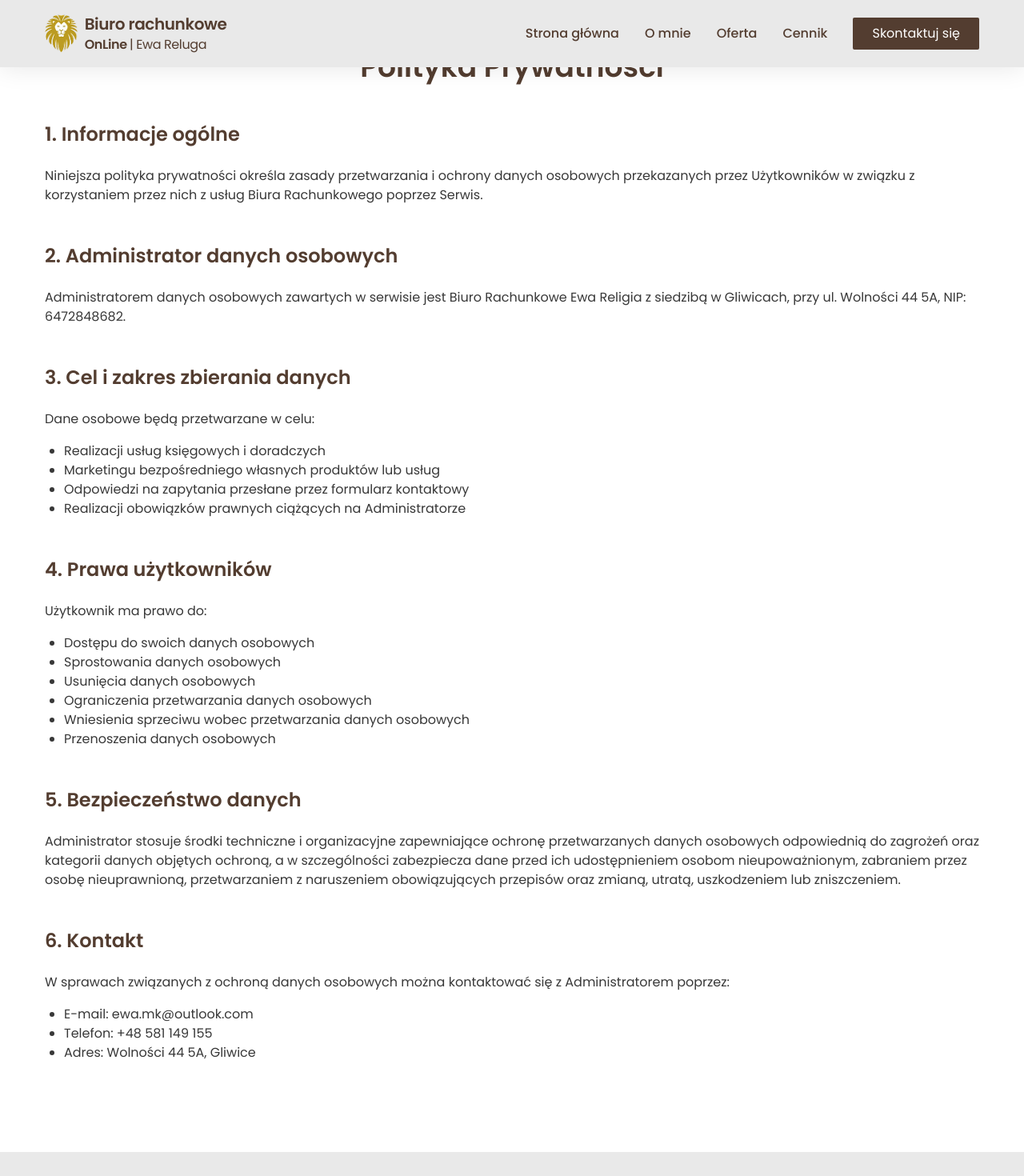
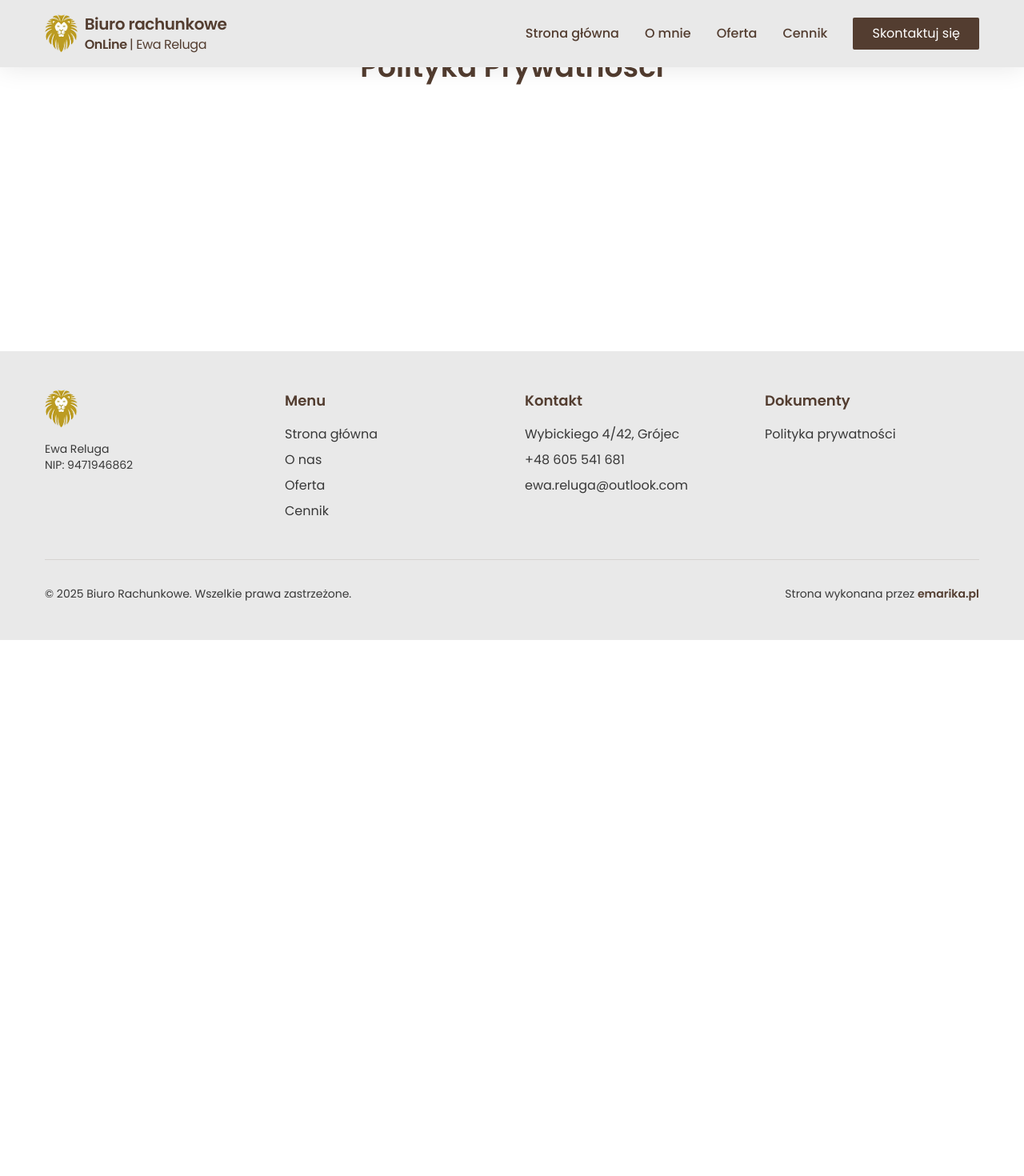
Before and after one commit to patroxfe/biurorachunkowe, a React (Vite) app: page /polityka-prywatnosci in a window 1280 px wide. Shown: the top 1470 px of the page at 80% size. After the commit the page ends 800 px from the top, so only its background shows below. Built offline with nearby package versions, Linux system fonts and the light colour scheme.

Commit message:
konf pod build

```diff
--- a/src/pages/Privacy.jsx
+++ b/src/pages/Privacy.jsx
@@ -3,70 +3,6 @@ const Privacy = () => {
 		<div className='py-16'>
 			<div className='wrapper px-4'>
 				<h1 className='text-4xl font-semibold text-brownMain text-center mb-12'>Polityka Prywatności</h1>
-
-				<div className='prose max-w-none'>
-					<section className='mb-12'>
-						<h2 className='text-2xl font-semibold text-brownMain mb-6'>1. Informacje ogólne</h2>
-						<p className='text-grayish mb-4'>
-							Niniejsza polityka prywatności określa zasady przetwarzania i ochrony danych osobowych przekazanych przez
-							Użytkowników w związku z korzystaniem przez nich z usług Biura Rachunkowego poprzez Serwis.
-						</p>
-					</section>
-
-					<section className='mb-12'>
-						<h2 className='text-2xl font-semibold text-brownMain mb-6'>2. Administrator danych osobowych</h2>
-						<p className='text-grayish mb-4'>
-							Administratorem danych osobowych zawartych w serwisie jest Biuro Rachunkowe Ewa Religia z siedzibą w
-							Gliwicach, przy ul. Wolności 44 5A, NIP: 6472848682.
-						</p>
-					</section>
-
-					<section className='mb-12'>
-						<h2 className='text-2xl font-semibold text-brownMain mb-6'>3. Cel i zakres zbierania danych</h2>
-						<p className='text-grayish mb-4'>Dane osobowe będą przetwarzane w celu:</p>
-						<ul className='list-disc pl-6 mb-4 text-grayish'>
-							<li>Realizacji usług księgowych i doradczych</li>
-							<li>Marketingu bezpośredniego własnych produktów lub usług</li>
-							<li>Odpowiedzi na zapytania przesłane przez formularz kontaktowy</li>
-							<li>Realizacji obowiązków prawnych ciążących na Administratorze</li>
-						</ul>
-					</section>
-
-					<section className='mb-12'>
-						<h2 className='text-2xl font-semibold text-brownMain mb-6'>4. Prawa użytkowników</h2>
-						<p className='text-grayish mb-4'>Użytkownik ma prawo do:</p>
-						<ul className='list-disc pl-6 mb-4 text-grayish'>
-							<li>Dostępu do swoich danych osobowych</li>
-							<li>Sprostowania danych osobowych</li>
-							<li>Usunięcia danych osobowych</li>
-							<li>Ograniczenia przetwarzania danych osobowych</li>
-							<li>Wniesienia sprzeciwu wobec przetwarzania danych osobowych</li>
-							<li>Przenoszenia danych osobowych</li>
-						</ul>
-					</section>
-
-					<section className='mb-12'>
-						<h2 className='text-2xl font-semibold text-brownMain mb-6'>5. Bezpieczeństwo danych</h2>
-						<p className='text-grayish mb-4'>
-							Administrator stosuje środki techniczne i organizacyjne zapewniające ochronę przetwarzanych danych
-							osobowych odpowiednią do zagrożeń oraz kategorii danych objętych ochroną, a w szczególności zabezpiecza
-							dane przed ich udostępnieniem osobom nieupoważnionym, zabraniem przez osobę nieuprawnioną, przetwarzaniem
-							z naruszeniem obowiązujących przepisów oraz zmianą, utratą, uszkodzeniem lub zniszczeniem.
-						</p>
-					</section>
-
-					<section className='mb-12'>
-						<h2 className='text-2xl font-semibold text-brownMain mb-6'>6. Kontakt</h2>
-						<p className='text-grayish mb-4'>
-							W sprawach związanych z ochroną danych osobowych można kontaktować się z Administratorem poprzez:
-						</p>
-						<ul className='list-disc pl-6 mb-4 text-grayish'>
-							<li>E-mail: ewa.mk@outlook.com</li>
-							<li>Telefon: +48 581 149 155</li>
-							<li>Adres: Wolności 44 5A, Gliwice</li>
-						</ul>
-					</section>
-				</div>
 			</div>
 		</div>
 	)
```
